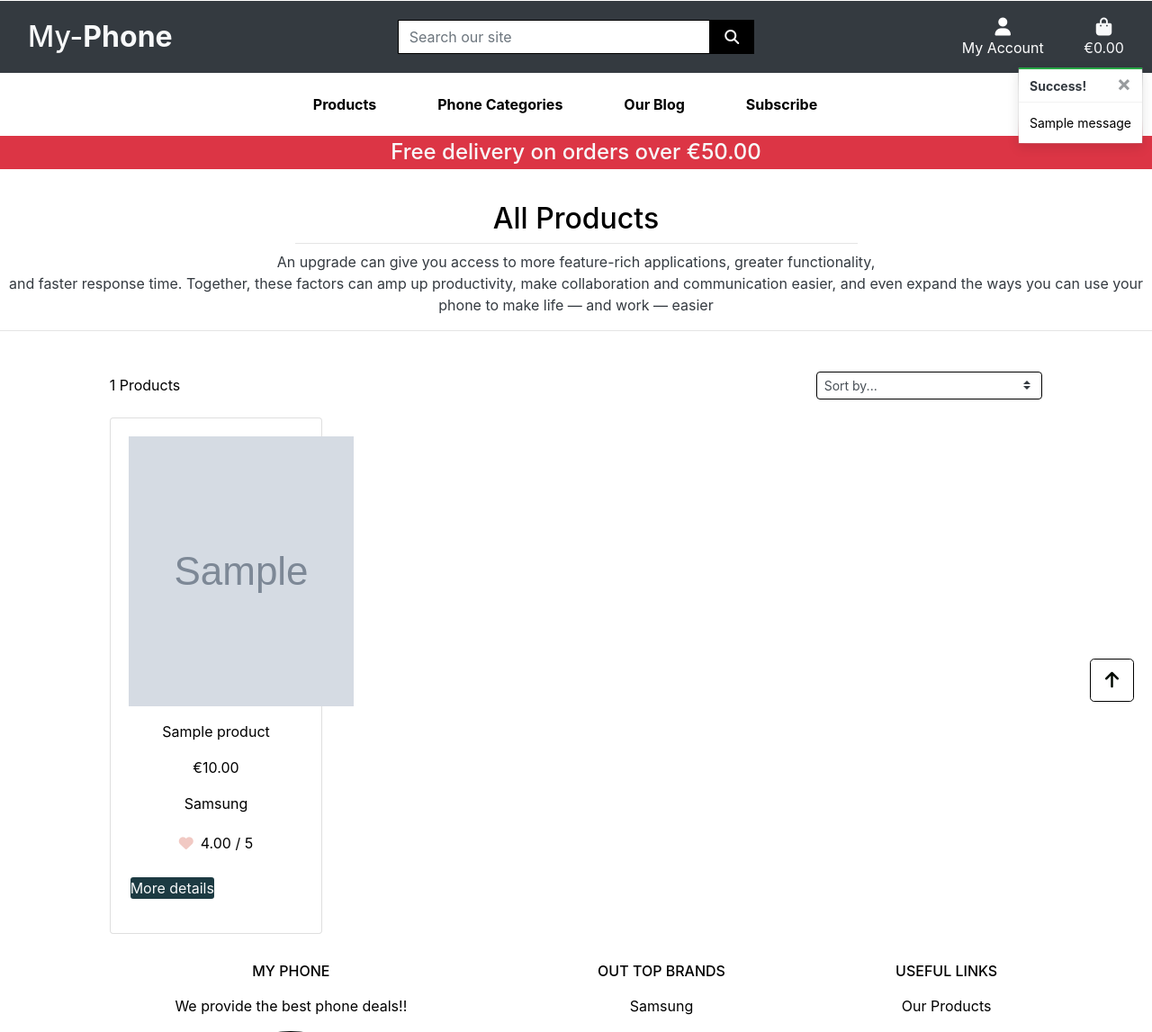
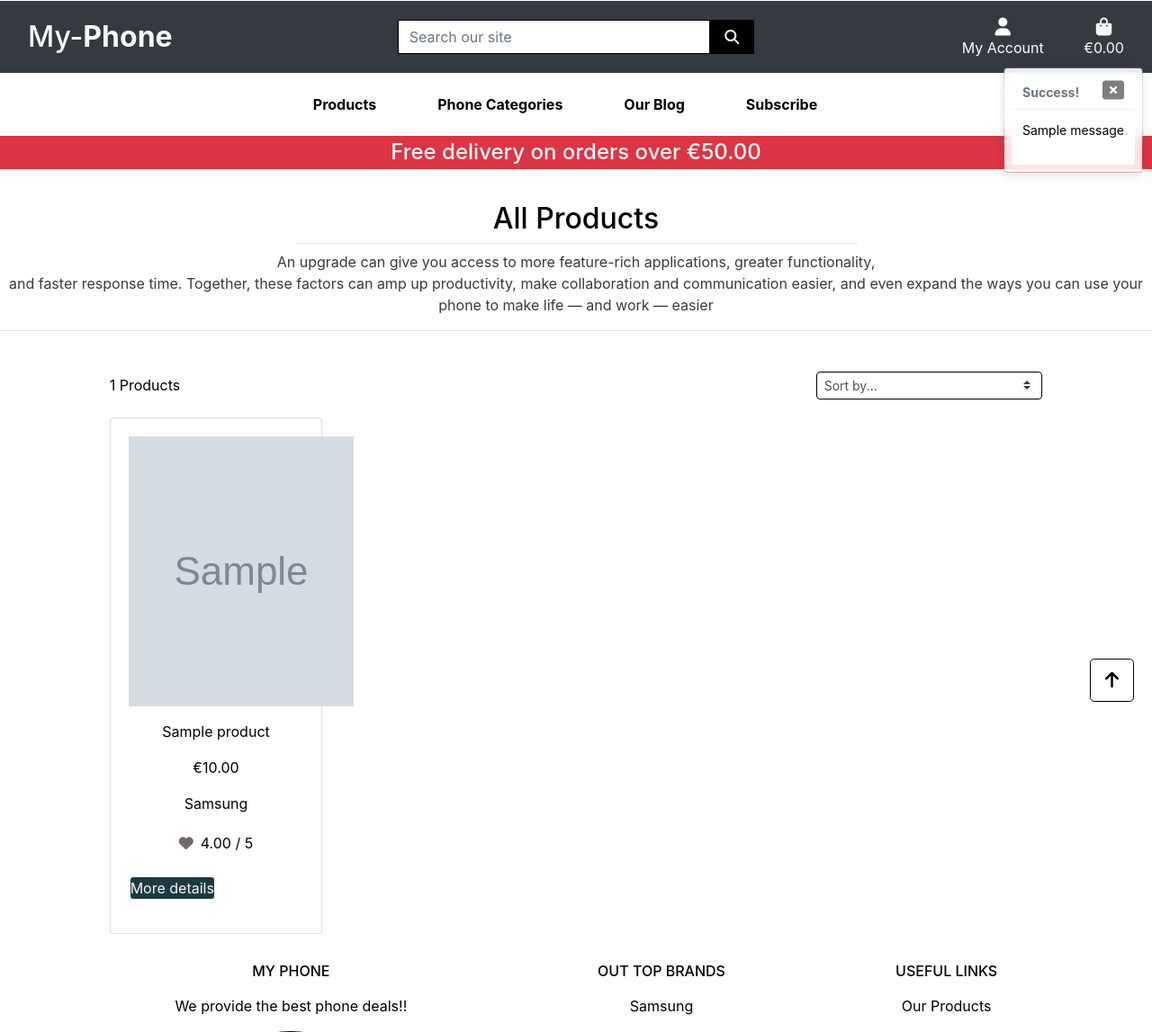
Before and after one commit to Deepak9912/My-Phone, a Django app: page /products/ in a window 1280 px wide. Shown: the top 1147 px of the page at 90% size. Run offline with Django 3.2, Linux system fonts and the light colour scheme; data comes from the database, SQL or seed files in the repository; tables that the repository leaves empty hold one stand-in row (values such as "Sample post"); grey boxes marked "Sample" are stand-in pictures; one stand-in notice (Sample message) is shown; some libraries are stand-ins or nearby versions.

Commit message:
update notification pop up for the user when they add item to their bag so that they can see what they added

```diff
--- a/static/css/base.css
+++ b/static/css/base.css
@@ -168,6 +168,55 @@ body {
     height: 2px;
 }
 
+.arrow-up {
+    width: 0;
+    height: 0;
+    border-left: 4px solid transparent;
+    border-right: 4px solid transparent;
+    border-bottom: 10px solid black;
+    position: absolute;
+    top: -10px;
+    right: 36px;
+}
+
+.arrow-primary {
+    border-bottom-color: #007bff !important;
+}
+
+.arrow-secondary {
+    border-bottom-color: #6c757d !important;
+}
+
+.arrow-success {
+    border-bottom-color: #28a745 !important;
+}
+
+.arrow-danger {
+    border-bottom-color: #dc3545 !important;
+}
+
+.arrow-warning {
+    border-bottom-color: #ffc107 !important;
+}
+
+.arrow-info {
+    border-bottom-color: #17a2b8 !important;
+}
+
+.arrow-light {
+    border-bottom-color: #f8f9fa !important;
+}
+
+.arrow-dark {
+    border-bottom-color: #343a40 !important;
+}
+
+.bag-notification-wrapper {
+    height: 200px;
+    overflow-x: hidden;
+    overflow-y: auto;
+}
+
 /*................................. used from bulma */
 .icon {
     align-items: center;
@@ -321,7 +370,7 @@ body {
 }
 
 .heart {
-    color: #e8a79d9c;
+    color: #1309099c;
 }
 /*...................................Bag */
 .table-image-width {
--- a/templates/includes/toasts/toast_success.html
+++ b/templates/includes/toasts/toast_success.html
@@ -1,13 +1,54 @@
-<div class="toast custom-toast rounded-0 border-top-0" data-autohide="false">
-    <div class="arrow-up arrow-success"></div>
-    <div class="w-100 toast-capper bg-success"></div>
-    <div class="toast-header bg-white text-dark">
+<div class="toast p-2" aria-live="assertive" aria-atomic="true" data-delay="10000">
+    <div class="toast-header">
         <strong class="mr-auto">Success!</strong>
-        <button type="button" class="ml-2 mb-1 close text-dark" data-dismiss="toast" aria-label="Close">
-            <span aria-hidden="true">&times;</span>
+        <button type="button" class="ml-2 mb-1 close" data-dismiss="toast" aria-label="Close">
+            <i class="fas fa-window-close"></i>
         </button>
     </div>
     <div class="toast-body bg-white">
-        {{ message }}
+        <p>{{ message }}</p>
     </div>
+    {% if bag_items %}
+    <p class="logo-font bg-white text-black py-1">Your Bag ({{ product_count }})</p>
+    <div class="container-fluid bg-white bag-notification-wrapper">
+        {% for item in bag_items %}
+        <div class="row pr-0">
+            <div class="col-12">
+                <h3>Bag Items:</h3>
+                <hr>
+            </div>
+            <div class="col-4">
+                <img class="img-thumbnail float-end" style="height: 50px; width: 50px"
+                src="{{ item.product.image.url }}" alt="{{ item.product.name }} thumbnail image">
+            </div>
+            <div class="col-8 pl-0">
+                <p>{{ item.product.name }}</p>
+                <p>Quantity: {{ item.quantity }}</p>
+                <p>£{{ item.product.price }}</p>
+            </div>
+        </div>
+        {% endfor %}
+        <div class="row">
+            <div class="col">
+                <h3>Summary</h3>
+                <hr>
+                <p>Total Cost: £{{ total|floatformat:2 }}</p>
+                <p>Delivery: £{{ delivery|floatformat:2 }}</p>
+                <hr>
+                <p><strong>Total Cost: £{{ grand_total|floatformat:2 }}</strong></p>
+                {% if free_delivery_delta > 0 %}
+                    <p class="text-pink p-0">Spend £{{ free_delivery_delta }} to get FREE DELIVERY!</p>
+                {% endif %}
+            </div>
+        </div>
+        <div class="row">
+            <div class="col-12 mt-2 toast-btn btns text-center pt-2 pb-2">
+                <a href="#" class="text-light w-100 mb-2 pl-0 pr-0">Checkout</a>
+            </div>
+            <div class="col-12 mt-2 toast-btn btns text-center pt-2 pb-2">
+                <a href="{% url 'products' %}" class="text-light w-100 mb-2 pl-0 pr-0">Keep Shopping</a>
+            </div>
+        </div>
+    </div>
+    {% endif %}
 </div>
```
